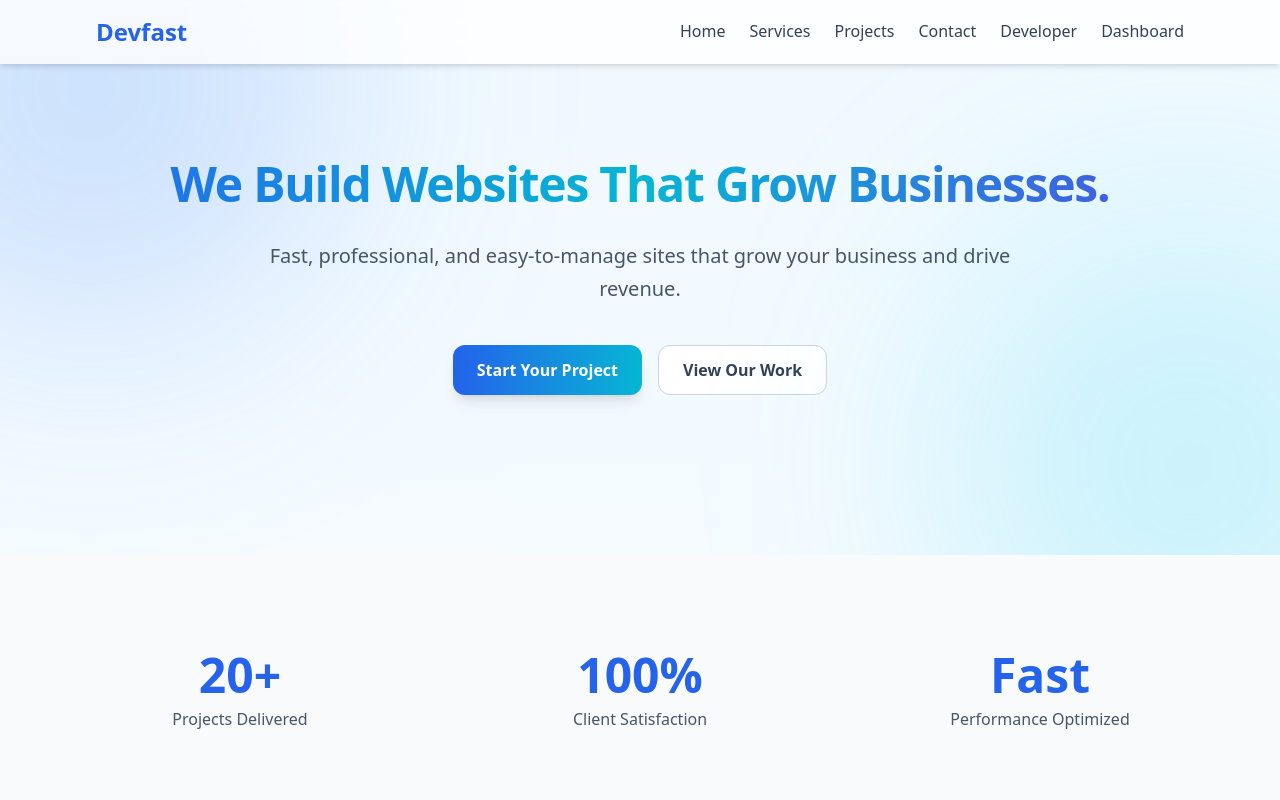
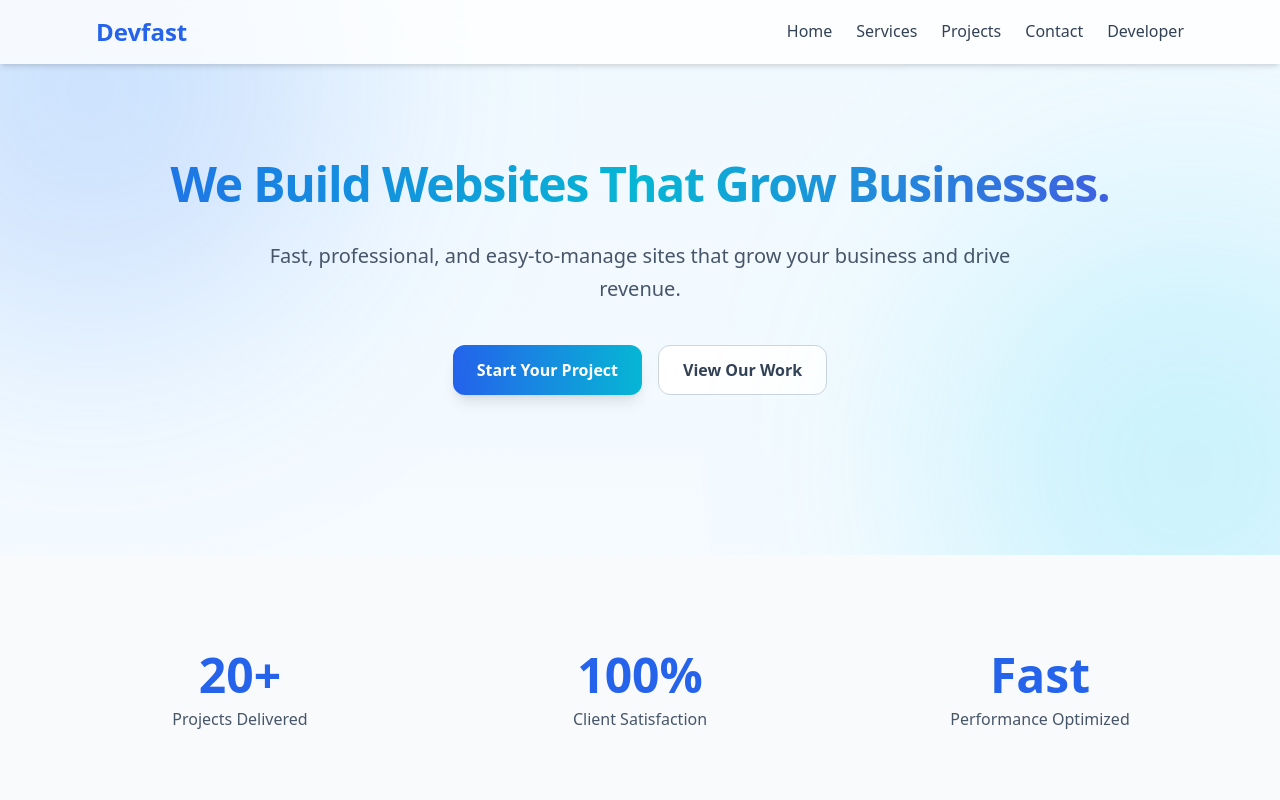
Before and after one commit to Devwezardtech/startup_devfast, a React (Create React App) app in the folder devfast/: page / in a window 1280 px wide. Shown: the top 800 px of the page. Built offline with nearby package versions, Linux system fonts and the light colour scheme.

Commit message:
some update temporary comment the dashboard

```diff
--- a/devfast/src/page/home.jsx
+++ b/devfast/src/page/home.jsx
@@ -27,7 +27,7 @@ export default function DevfastLanding() {
     { label: "Projects", ref: projectsRef },
     { label: "Contact", ref: contactRef },
     { label: "Developer", ref: null },
-    { label: "Dashboard", ref: null }
+   // { label: "Dashboard", ref: null }
   ];
 
 
```
